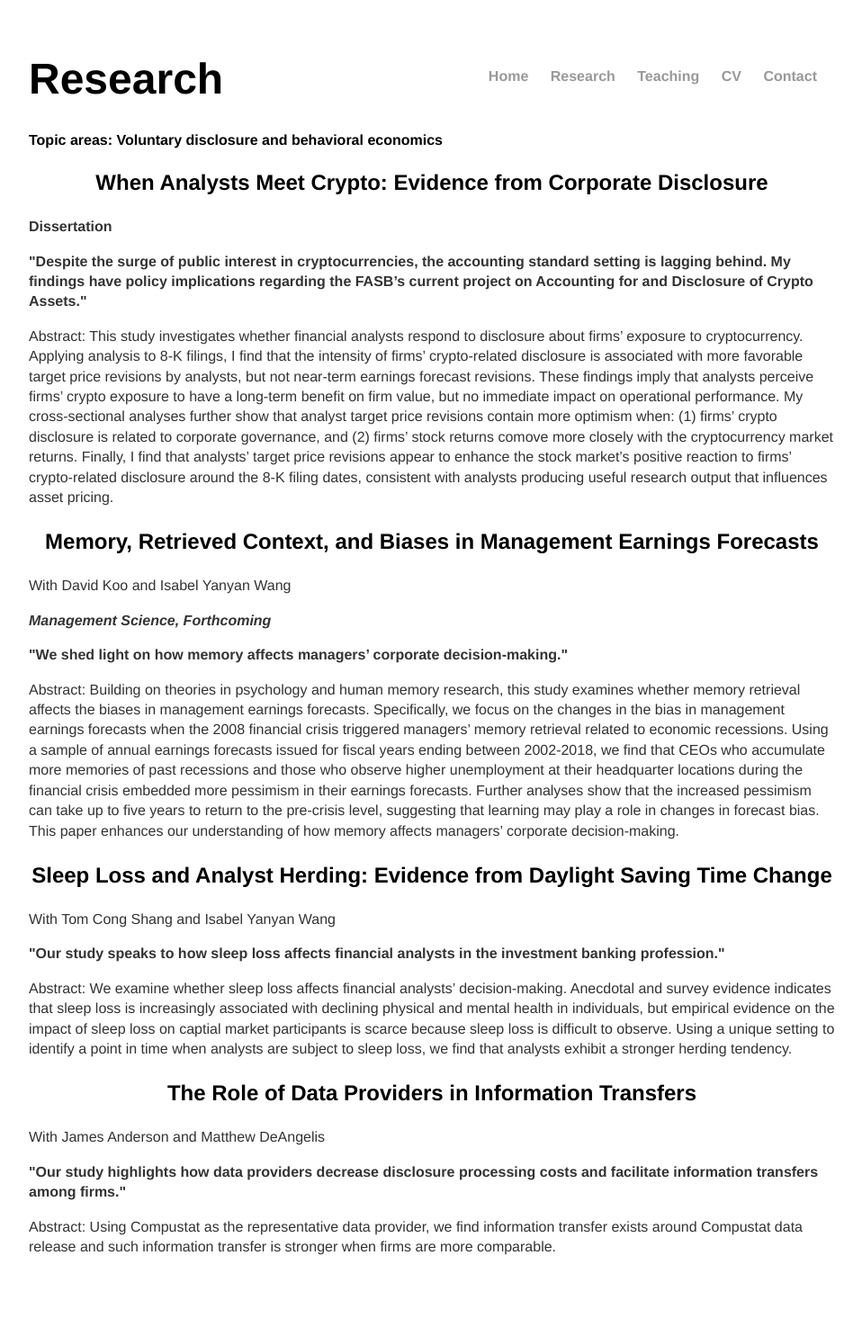
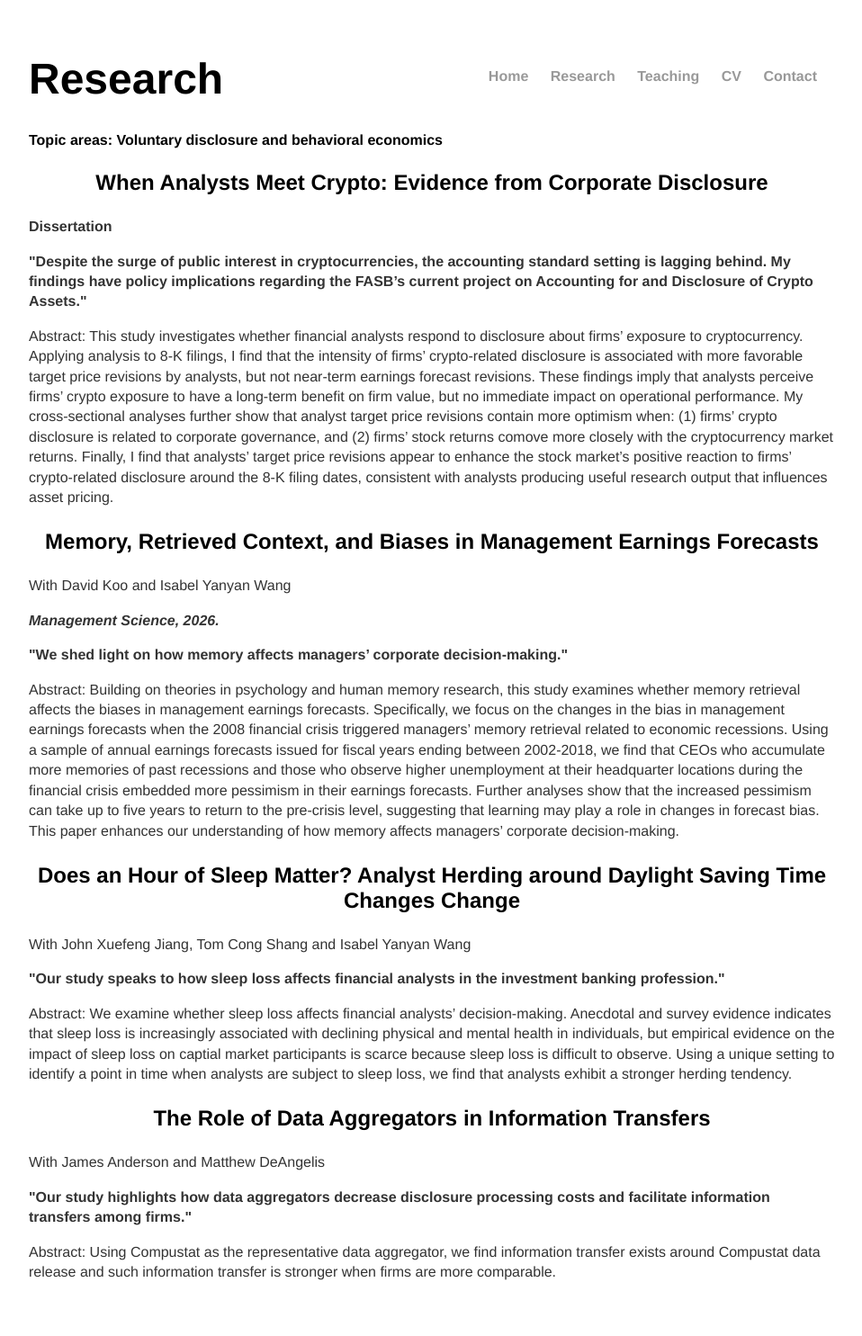
Before and after one commit to shu-ting-wu/shu-ting-wu.github.io, a Jekyll site: the page built from research/index.html, in a window 1280 px wide. Shown: the whole page at 90% size, without its empty margins (160-1118 px from the left). Built offline with Jekyll 4.4.1, drawn with Linux system fonts in a browser that asks for light colours; before the commit the page ends 1457 px from its top, so only the background shows below that.

Commit message:
Update index.html

```diff
--- a/research/index.html
+++ b/research/index.html
@@ -15,19 +15,19 @@ title: Shuting's research
 
       	<h3>Memory, Retrieved Context, and Biases in Management Earnings Forecasts</h3>
 	     <p> With David Koo and Isabel Yanyan Wang</p>
-	     <p> <strong><em>Management Science, Forthcoming</em></strong></p>
+	     <p> <strong><em>Management Science, 2026.</em></strong></p>
 	     <p> <strong>"We shed light on how memory affects managers’ corporate decision-making."</strong></p>
 	     <p> Abstract: Building on theories in psychology and human memory research, this study examines whether memory retrieval affects the biases in management earnings forecasts. Specifically, we focus on the changes in the bias in management earnings forecasts when the 2008 financial crisis triggered managers’ memory retrieval related to economic recessions. Using a sample of annual earnings forecasts issued for fiscal years ending between 2002-2018, we find that CEOs who accumulate more memories of past recessions and those who observe higher unemployment at their headquarter locations during the financial crisis embedded more pessimism in their earnings forecasts. Further analyses show that the increased pessimism can take up to five years to return to the pre-crisis level, suggesting that learning may play a role in changes in forecast bias. This paper enhances our understanding of how memory affects managers’ corporate decision-making.</p>
 
-	 <h3>Sleep Loss and Analyst Herding: Evidence from Daylight Saving Time Change</h3>
-	      <p> With Tom Cong Shang and Isabel Yanyan Wang</p>
+	 <h3>Does an Hour of Sleep Matter? Analyst Herding around Daylight Saving Time Changes Change</h3>
+	      <p> With John Xuefeng Jiang, Tom Cong Shang and Isabel Yanyan Wang</p>
 	      <p> <strong>"Our study speaks to how sleep loss affects financial analysts in the investment banking profession."</strong></p>
 	      <p> Abstract: We examine whether sleep loss affects financial analysts’ decision-making. Anecdotal and survey evidence indicates that sleep loss is increasingly associated with declining physical and mental health in individuals, but empirical evidence on the impact of sleep loss on captial market participants is scarce because sleep loss is difficult to observe. Using a unique setting to identify a point in time when analysts are subject to sleep loss, we find that analysts exhibit a stronger herding tendency.</p>
 
-	<h3>The Role of Data Providers in Information Transfers</h3>
+	<h3>The Role of Data Aggregators in Information Transfers</h3>
 	      <p> With James Anderson and Matthew DeAngelis</p>
-	      <p> <strong>"Our study highlights how data providers decrease disclosure processing costs and facilitate information transfers among firms."</strong></p>
-              <p> Abstract: Using Compustat as the representative data provider, we find information transfer exists around Compustat data release and such information transfer is stronger when firms are more comparable.</p>
+	      <p> <strong>"Our study highlights how data aggregators decrease disclosure processing costs and facilitate information transfers among firms."</strong></p>
+              <p> Abstract: Using Compustat as the representative data aggregator, we find information transfer exists around Compustat data release and such information transfer is stronger when firms are more comparable.</p>
 
 
 </div>
```
